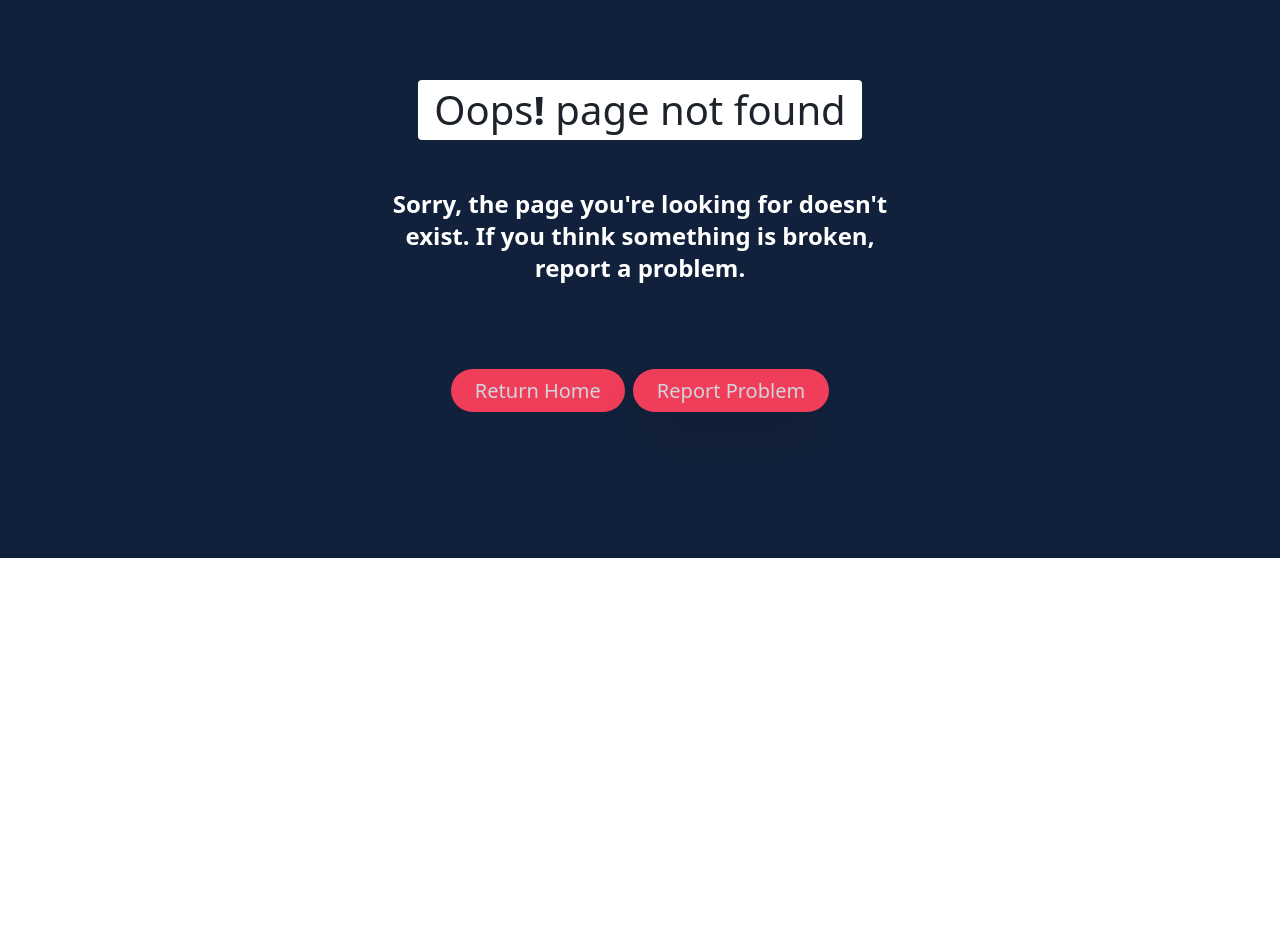
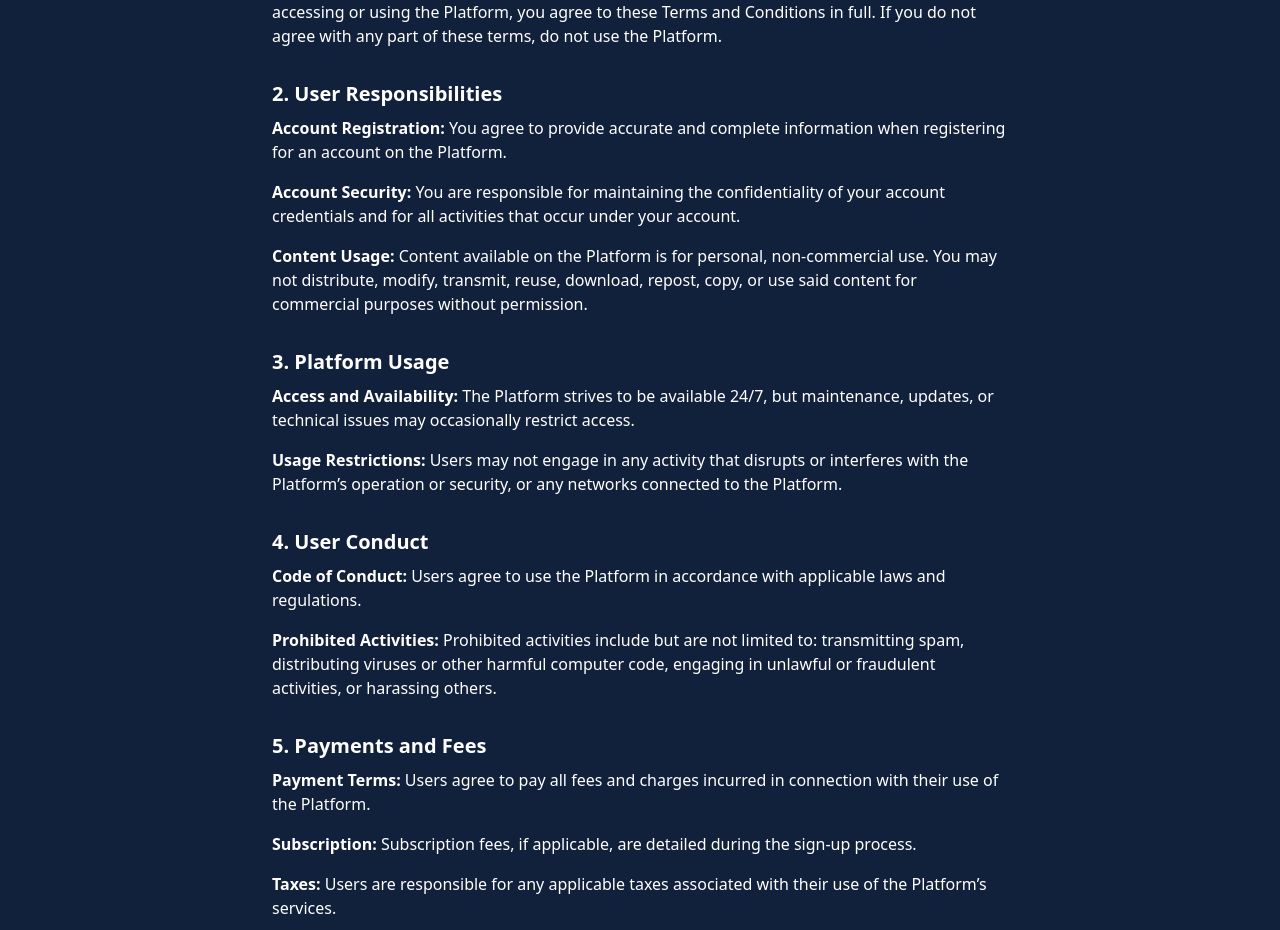
Before and after one commit to Raish10100/EduCompanion, a React (Vite) app in the folder client/: page /legal/termsandconditions in a window 1280 px wide. Before the commit this address had no page. Shown: the part 242-1172 px from the top of the page. Before the commit the page ends 800 px from the top, so only its background shows below. Built offline with nearby package versions, Linux system fonts and the light colour scheme.

Commit message:
Added terms and conditions page

```diff
--- a/client/src/App.jsx
+++ b/client/src/App.jsx
@@ -21,6 +21,7 @@ import CheckoutPage from "./Pages/Payment/CheckoutPage";
 import CheckoutSuccess from "./Pages/Payment/CheckoutSuccess";
 import CheckoutFail from "./Pages/Payment/CheckoutFail";
 import DisplayLectures from "./Pages/Dashboard/DisplayLectures";
+import TermsAndConditions from "./Pages/Legal/TermsAndConditions";
 
 function App() {
   return (
@@ -53,6 +54,10 @@ function App() {
           <Route path="/course/displaylectures" element={<DisplayLectures />} />
         </Route>
 
+
+        <Route path="/legal/termsandconditions" element={<TermsAndConditions />} />
+
+
         <Route path="/denied" element={<Denied />} />
         <Route path="/*" element={<NotFound />} />
       </Routes>
--- a/client/src/Components/footer.jsx
+++ b/client/src/Components/footer.jsx
@@ -26,7 +26,7 @@ function Footer() {
                 <ul className='flex flex-col sm:items-start gap-3 items-center mt-3'>
                    <li><Link className='hover:text-[#3c8ff4] transition-all ease-in-out duration-300'>Refund & Cancellation Policy</Link></li>
                    <li><Link className='hover:text-[#3c8ff4] transition-all ease-in-out duration-300'>Privacy Policy</Link></li>
-                   <li><Link className='hover:text-[#3c8ff4] transition-all ease-in-out duration-300'>Terms of use</Link></li>
+                   <li><Link className='hover:text-[#3c8ff4] transition-all ease-in-out duration-300' to={"/legal/termsandconditions"}>Terms and conditions</Link></li>
                 </ul>
             </section>
             <section className='flex flex-col gap-6 justify-center items-center sm:items-start'>
--- a/client/src/Pages/Dashboard/DisplayLectures.jsx
+++ b/client/src/Pages/Dashboard/DisplayLectures.jsx
@@ -67,7 +67,7 @@ function DisplayLectures() {
             </div>
 
             {/* right section for lectures list */}
-            <div className="md:w-[44%]  md:flex-row flex-col h-[100%]  w-full md:h-full overflow-y-scroll shadow-xl">
+            <div className="md:w-[44%]  md:flex-row flex-col h-[100%]  w-full md:h-full overflow-y-scroll md:overflow-y-auto shadow-xl">
               <ul className="w-full md:px-2 md:pt-0 flex flex-col h-full overflow-y-scroll pb-[120px] gap-5 shadow-sm md:dark:bg-transparent md:bg-transparent dark:bg-[#ffffff2c] bg-[#77787a31]">
                 <li className="font-semibold bg-[#77787a]  dark:bg-[#023666]  p-3 rounded-sm shadow-lg sticky top-0 text-xl text-[#fff] font-nunito-sans flex items-center justify-between">
                   <p>Lectures list</p>
@@ -96,6 +96,7 @@ function DisplayLectures() {
                         >
                           <span className="font-inter">{idx + 1}. </span>
                           {lecture?.title}
+                          {/* {lecture?.title} <br/> */}
                         </p>
                         {role === "ADMIN" && (
                           <button
--- /dev/null
+++ b/client/src/Pages/Legal/TermsAndConditions.jsx
@@ -0,0 +1,154 @@
+import { Link } from "react-router-dom";
+import HomeLayout from "../../Layouts/HomeLayout";
+
+function TermsAndConditions() {
+  return (
+    <HomeLayout>
+      <main className="dark:bg-transparent bg-[#e5e7eb] min-h-screen text-black dark:text-white">
+        <div className="max-w-3xl mx-auto px-4 py-8">
+          <h1 className="text-3xl font-bold mb-8 text-center">
+            Terms and Conditions
+          </h1>
+
+          <section className="mb-8">
+            <h2 className="text-xl font-semibold mb-2">1. Introduction</h2>
+            <p className="mb-4">
+            Welcome to <span className="font-bold">EduCompanion</span>. These Terms and Conditions govern your use of the Platform. By accessing or using the Platform, you agree to these Terms and Conditions in full. If you do not agree with any part of these terms, do not use the Platform.
+            </p>
+          </section>
+
+          <section className="mb-8">
+            <h2 className="text-xl font-semibold mb-2">
+              2. User Responsibilities
+            </h2>
+            <p className="mb-4">
+              <strong>Account Registration:</strong> You agree to provide
+              accurate and complete information when registering for an account
+              on the Platform.
+            </p>
+            <p className="mb-4">
+              <strong>Account Security:</strong> You are responsible for
+              maintaining the confidentiality of your account credentials and
+              for all activities that occur under your account.
+            </p>
+            <p className="mb-4">
+              <strong>Content Usage:</strong> Content available on the Platform
+              is for personal, non-commercial use. You may not distribute,
+              modify, transmit, reuse, download, repost, copy, or use said
+              content for commercial purposes without permission.
+            </p>
+          </section>
+
+          <section className="mb-8">
+            <h2 className="text-xl font-semibold mb-2">3. Platform Usage</h2>
+            <p className="mb-4">
+              <strong>Access and Availability:</strong> The Platform strives to
+              be available 24/7, but maintenance, updates, or technical issues
+              may occasionally restrict access.
+            </p>
+            <p className="mb-4">
+              <strong>Usage Restrictions:</strong> Users may not engage in any
+              activity that disrupts or interferes with the Platform’s operation
+              or security, or any networks connected to the Platform.
+            </p>
+          </section>
+
+          <section className="mb-8">
+            <h2 className="text-xl font-semibold mb-2">4. User Conduct</h2>
+            <p className="mb-4">
+              <strong>Code of Conduct:</strong> Users agree to use the Platform
+              in accordance with applicable laws and regulations.
+            </p>
+            <p className="mb-4">
+              <strong>Prohibited Activities:</strong> Prohibited activities
+              include but are not limited to: transmitting spam, distributing
+              viruses or other harmful computer code, engaging in unlawful or
+              fraudulent activities, or harassing others.
+            </p>
+          </section>
+
+          <section className="mb-8">
+            <h2 className="text-xl font-semibold mb-2">5. Payments and Fees</h2>
+            <p className="mb-4">
+              <strong>Payment Terms:</strong> Users agree to pay all fees and
+              charges incurred in connection with their use of the Platform.
+            </p>
+            <p className="mb-4">
+              <strong>Subscription:</strong> Subscription fees, if applicable,
+              are detailed during the sign-up process.
+            </p>
+            <p className="mb-4">
+              <strong>Taxes:</strong> Users are responsible for any applicable
+              taxes associated with their use of the Platform’s services.
+            </p>
+          </section>
+
+          <section className="mb-8">
+            <h2 className="text-xl font-semibold mb-2">
+              6. Privacy and Data Protection
+            </h2>
+            <p className="mb-4">
+              <strong >Privacy Policy:</strong> The Platform’s <Link to={"/legal/privacyandpolicy"} className="hover:text-[#3c8ff4] underline cursor-pointer text-blue-600 hover:underline transition-all duration-300 ease-in-out ">Privacy Policy</Link>
+              explains how personal data is collected, used, and protected.
+            </p>
+            <p className="mb-4">
+              <strong>Cookies:</strong> The Platform may use cookies and similar
+              technologies to enhance user experience. Users may adjust browser
+              settings to refuse cookies.
+            </p>
+          </section>
+
+          <section className="mb-8">
+            <h2 className="text-xl font-semibold mb-2">
+              7. Disclaimers and Limitations of Liability
+            </h2>
+            <p className="mb-4">
+              <strong>Content Accuracy:</strong> The Platform strives to provide
+              accurate and up-to-date content but does not guarantee its
+              accuracy.
+            </p>
+            <p className="mb-4">
+              <strong>Third-Party Links:</strong> The Platform may contain links
+              to third-party websites or resources. These links are provided for
+              convenience only and do not imply endorsement.
+            </p>
+            <p className="mb-4">
+              <strong>Limitation of Liability:</strong> In no event shall the
+              Platform or its affiliates be liable for any indirect, incidental,
+              special, consequential, or punitive damages.
+            </p>
+          </section>
+
+          <section className="mb-8">
+            <h2 className="text-xl font-semibold mb-2">
+              8. Termination and Suspension
+            </h2>
+            <p className="mb-4">
+              <strong>Termination:</strong> The Platform reserves the right to
+              suspend or terminate user accounts for violations of these Terms
+              and Conditions or for any reason at its discretion.
+            </p>
+            <p className="mb-4">
+              <strong>Effect of Termination:</strong> Upon termination, users
+              lose access to the Platform and any associated content or
+              services.
+            </p>
+          </section>
+
+          <section>
+            <h2 className="text-xl font-semibold mb-2">
+              9. Contact Information
+            </h2>
+            <p className="mb-4">
+              For questions or concerns regarding these Terms and Conditions,
+              please contact us at:
+            </p>
+            <p className="mb-4">Email: <a href="mailto:educompanion.it@gmail.com" target='_blank' className="hover:text-[#3c8ff4] underline text-blue-600 hover:underline transition-all duration-300 ease-in-out " >educompanion.it@gmail.com</a></p>
+          </section>
+        </div>
+      </main>
+    </HomeLayout>
+  );
+}
+
+export default TermsAndConditions;
```
